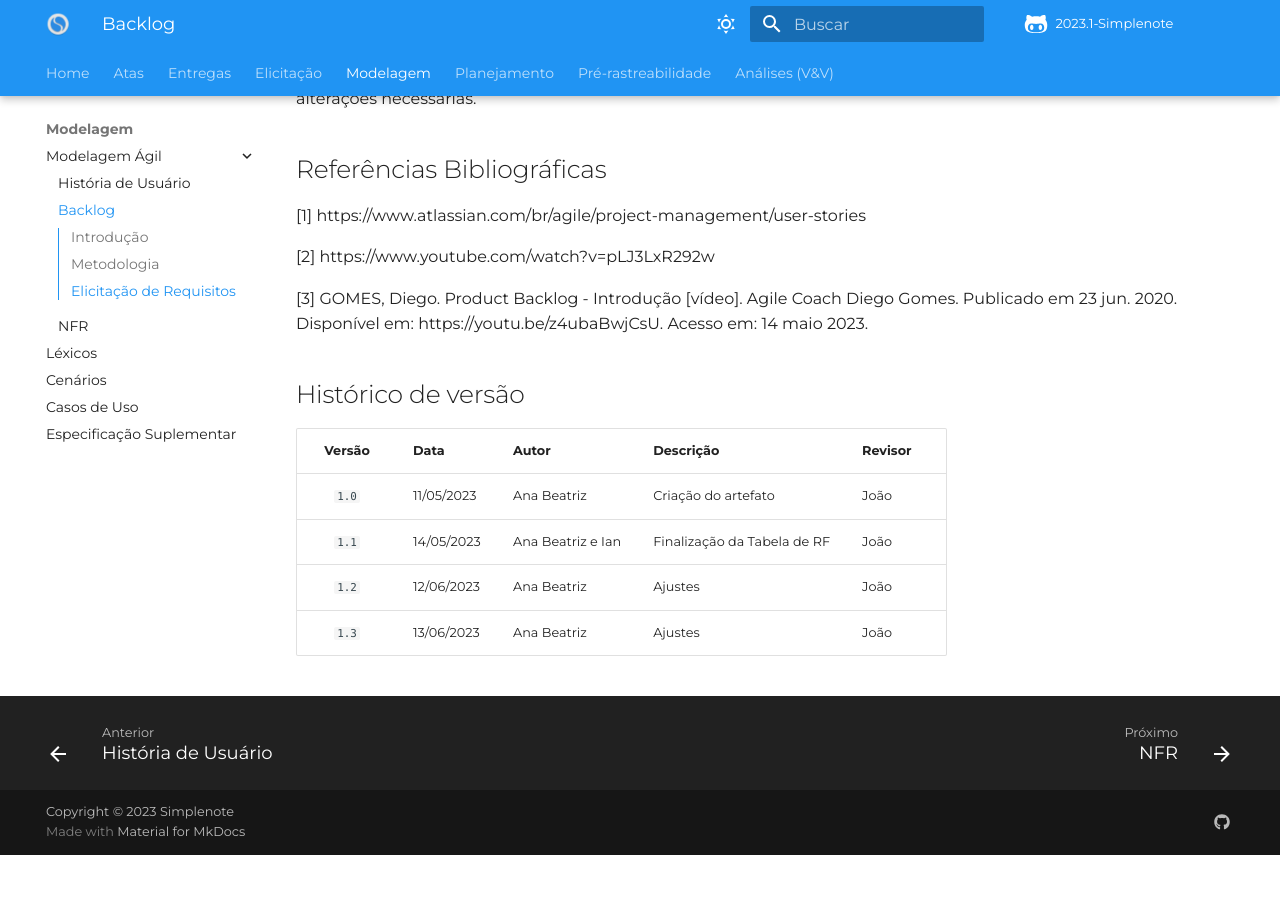
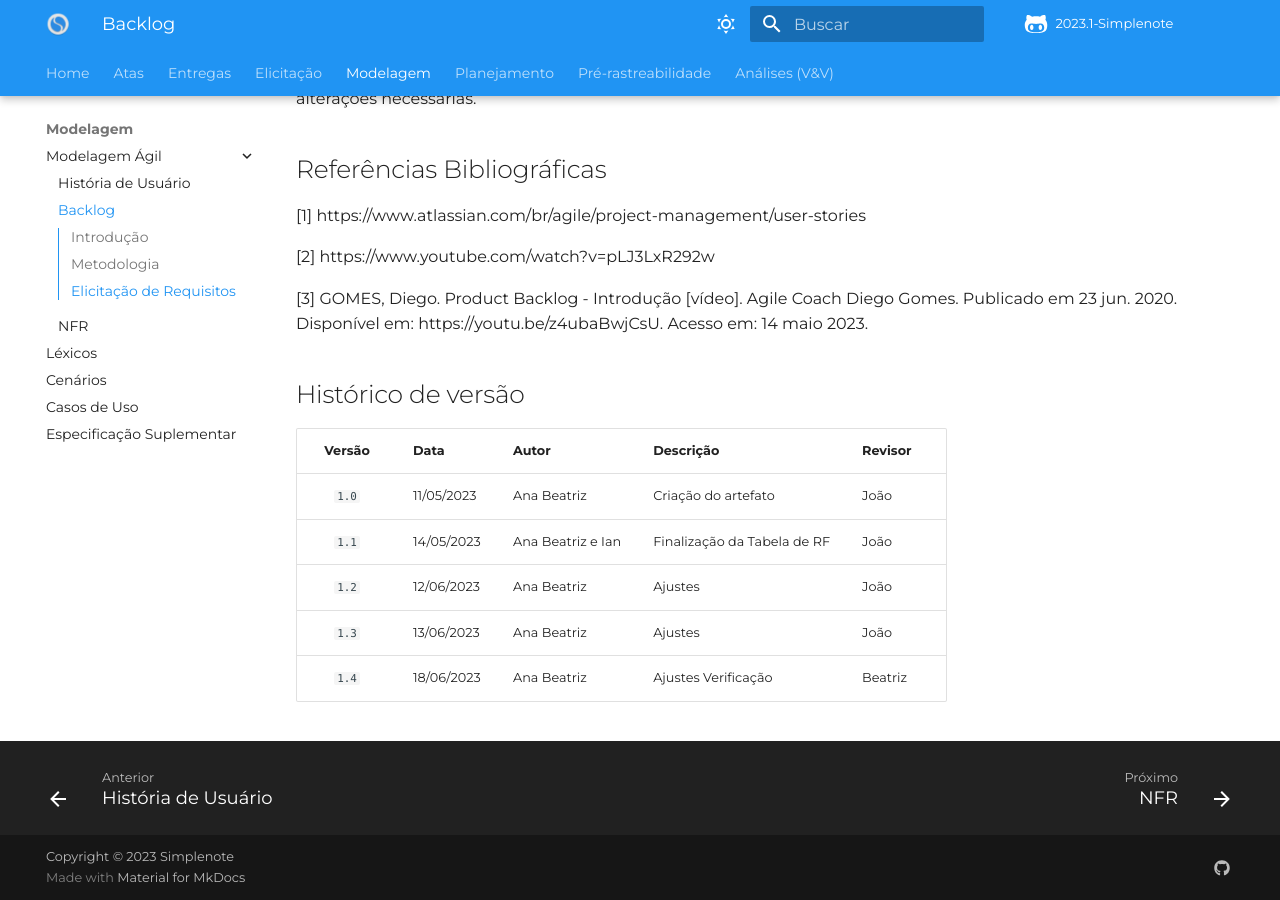
Before and after one commit to Requisitos-de-Software/2023.1-Simplenote, an MkDocs documentation site: the page built from docs/modelagem/agil/backlog.md, in a window 1280 px wide and 900 px high, scrolled down 4950 px. Built offline with MkDocs 1.6.1 and Material for MkDocs 9.7.7, drawn with Linux system fonts in a browser that asks for light colours; some web fonts are replaced; comment, search, counter and statistics services are not loaded; before the commit the page ends 5805 px from its top, so only the background shows below that.

Commit message:
ajuste historico de versão

```diff
--- a/docs/modelagem/agil/backlog.md
+++ b/docs/modelagem/agil/backlog.md
@@ -395,3 +395,4 @@ Para a validação das histórias de usuário, foi feita uma entrevista com o pr
 | `1.1`  | 14/05/2023 | Ana Beatriz e Ian | Finalização da Tabela de RF | João    |
 | `1.2`  | 12/06/2023 | Ana Beatriz       | Ajustes                     | João    |
 | `1.3`  | 13/06/2023 | Ana Beatriz       | Ajustes                     | João    |
+| `1.4`  | 18/06/2023 | Ana Beatriz       | Ajustes Verificação         | Beatriz |
```
